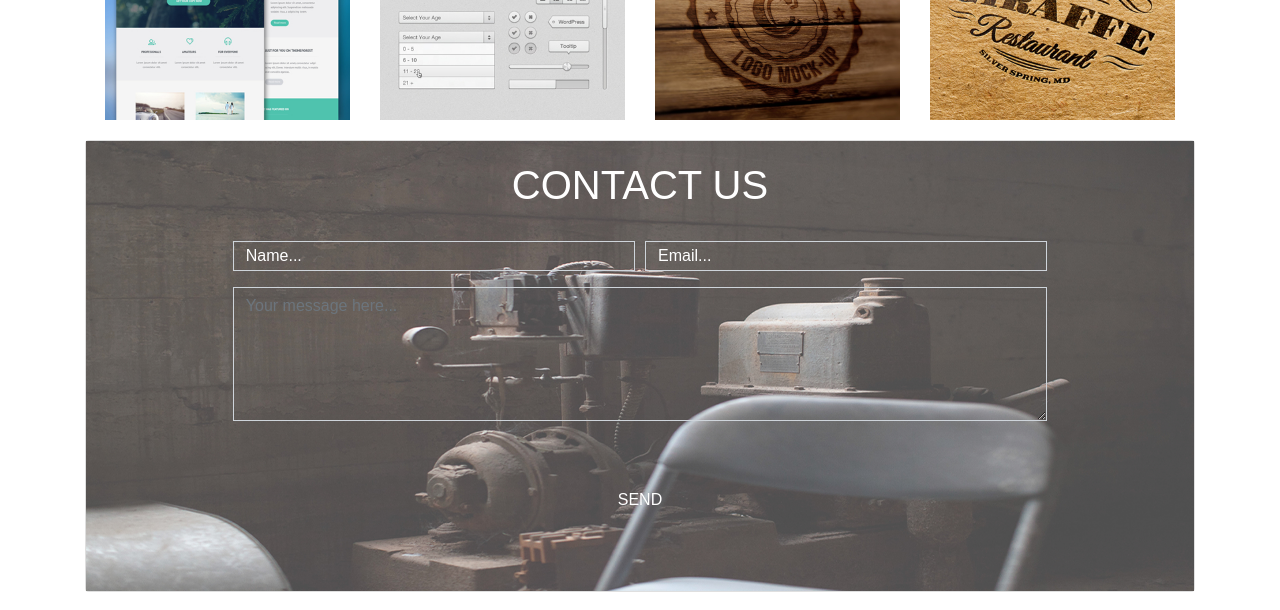
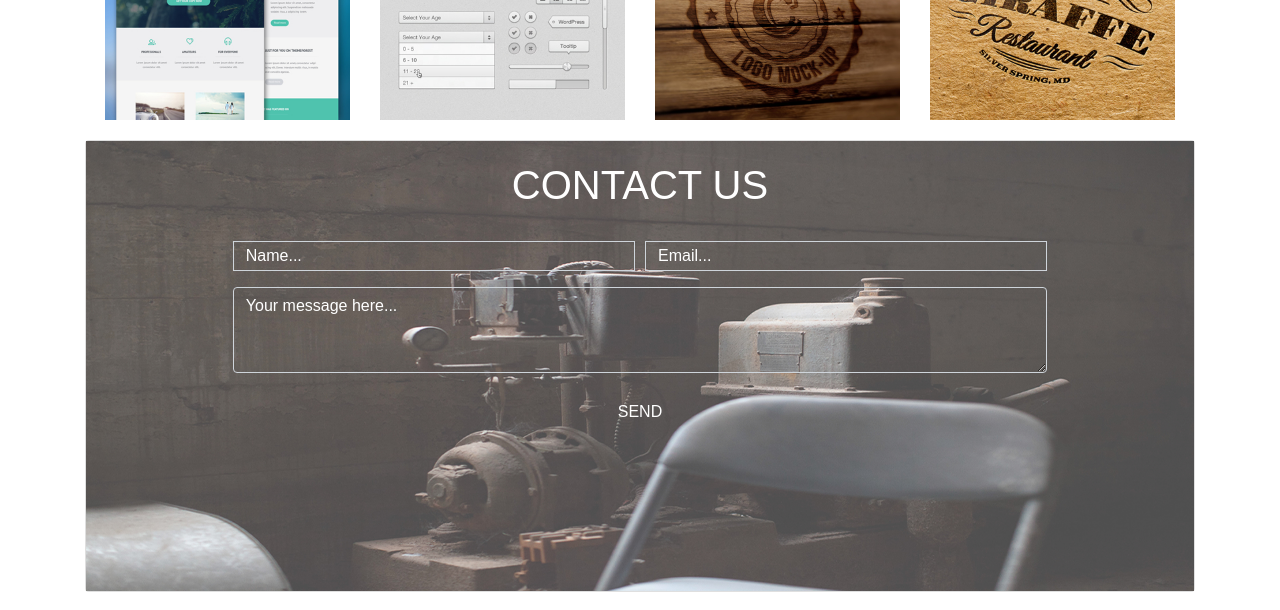
Before and after one commit to Agnes-N/Delani-Studio, a plain HTML site: page index.html in a window 1280 px wide. Shown: the part 1849-2459 px from the top of the page. Drawn offline with nearby package versions, Linux system fonts and the light colour scheme.

Commit message:
adds style and delete comments in html

```diff
--- a/css/styles.css
+++ b/css/styles.css
@@ -43,7 +43,12 @@ form{
     height: 30px;
     border-radius: 0px;
 }
-
+.md-textarea{
+    background-color: transparent;
+}
+textarea.form-control::placeholder {
+    color: white;
+    }
 #inputMessage{
     background-color: transparent;
     border-radius: 0px;
@@ -54,9 +59,7 @@ input[type="text"]::-webkit-input-placeholder {
 input[type="email"]::-webkit-input-placeholder {
     color:white;
 }
-::placeholder {
-    color: white;
-}
+
 
 .item:hover .text{
     height: 100%;
--- a/index.html
+++ b/index.html
@@ -160,9 +160,10 @@
                                     required>
                             </div>
                         </div>
-                        <div class="form-group">
-                            <textarea name="textarea" class="form-control" id="inputMessage" placeholder="Your message here..."
-                                rows="5"></textarea><br>
+                        <div class="md-form text-white">
+                                <textarea id="form10" class="md-textarea form-control" id="inputMessage" placeholder="Your message here..." rows="3"></textarea>
+                            <!-- <textarea name="textarea" class="form-control" id="inputMessage" placeholder="Your message here..."
+                                rows="5"></textarea><br> -->
                         </div>
                     </div>
                 </form>
```
